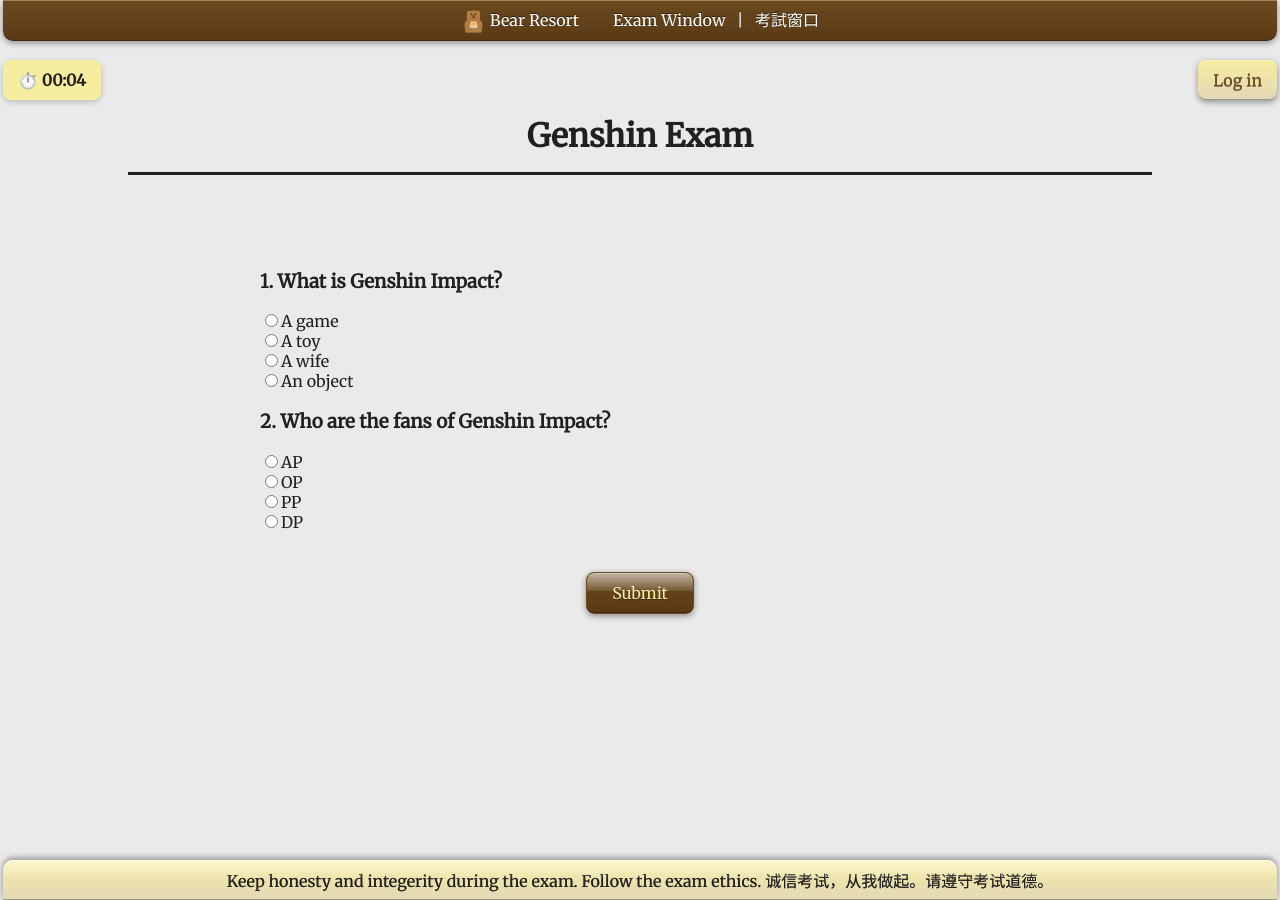
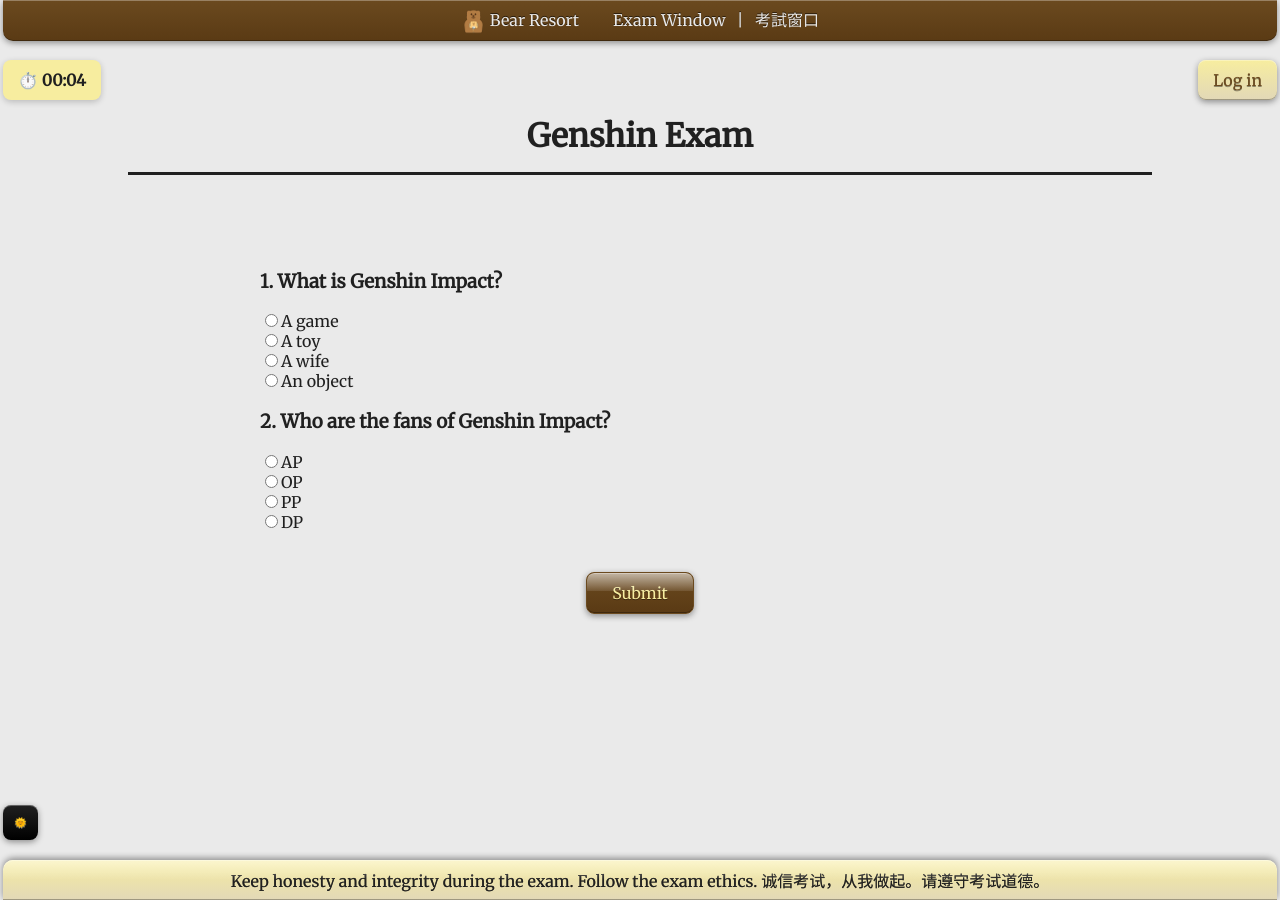
Before and after one commit to Bear-Resort/bear-resort.github.io, a Jekyll site: the page built from exams/genshin.md, in a window 1280 px wide. Built offline with Jekyll 4.4.1, drawn with Linux system fonts in a browser that asks for light colours.

Commit message:
updated bug with color selection

```diff
--- a/_layouts/exam.html
+++ b/_layouts/exam.html
@@ -12,7 +12,7 @@
 
 <body class="day-theme">
     <script type="module" src="/assets/js/login.js"></script>
-
+    <script type="module" src="/assets/js/day-night.js"></script>
     <div class="topnav" style="text-align: center;">
       <img src="/logos/default-bear.gif" width="25" height="25" style="vertical-align: middle; display: inline-block;"> Bear Resort &nbsp; &nbsp; &nbsp; &nbsp;
       Exam Window &nbsp; | &nbsp; 考試窗口
@@ -40,10 +40,11 @@
         <a href="/assets/html/login.html" id="login">Log in</a>
 
         <div id="timer"></div>
+        <div id="day-night">🌞</div>
     </div>
 
     <div class="botnav" style="text-align: center;">
-        Keep honesty and integerity during the exam. Follow the exam ethics. 诚信考试，从我做起。请遵守考试道德。
+        Keep honesty and integrity during the exam. Follow the exam ethics. 诚信考试，从我做起。请遵守考试道德。
     </div>
 
     <script>
--- a/_layouts/page.html
+++ b/_layouts/page.html
@@ -13,7 +13,7 @@
 
     <script type="module" src="/assets/js/login.js"></script>
     <script type="module" src="/assets/js/lang.js"></script>
-
+    <script type="module" src="/assets/js/day-night.js"></script>
     <div class="topnav" style="text-align: center;">
         <img src="/logos/default-bear.gif" width="25" height="25" style="vertical-align: middle;"> &nbsp;
         <a href="/index.html" id="home"> <span class="eng">Bear Resort</span><span class="chn">小熊樂園</span></a> |
@@ -26,6 +26,7 @@
     </div>
 
     <div id="dynamic-island" style="display: none;"></div>
+    <div id="day-night">🌞</div>
 
     <div id="content" style="text-align: left;">
         <br><br><br>
--- a/assets/css/style.css
+++ b/assets/css/style.css
@@ -69,7 +69,7 @@
   left: 3px;
   right: 3px;
   background: linear-gradient(to bottom, var(--main-color) 0%, var(--main-color-light) 100%);
-  color: #fff;
+  color: var(--background-color);
   font-size: 16px;
   text-shadow: 0 -1px 0 rgba(0, 0, 0, 0.6);
   padding: 7px 12px;
@@ -571,6 +571,7 @@
     left: 3px;
     background: linear-gradient(to bottom, var(--text-color) 0%, var(--text-color-dark) 100%);
     height: 25px;
+    width: 25px;
     line-height: 25px;
     font-size: 10px;
     text-align: center;
```
